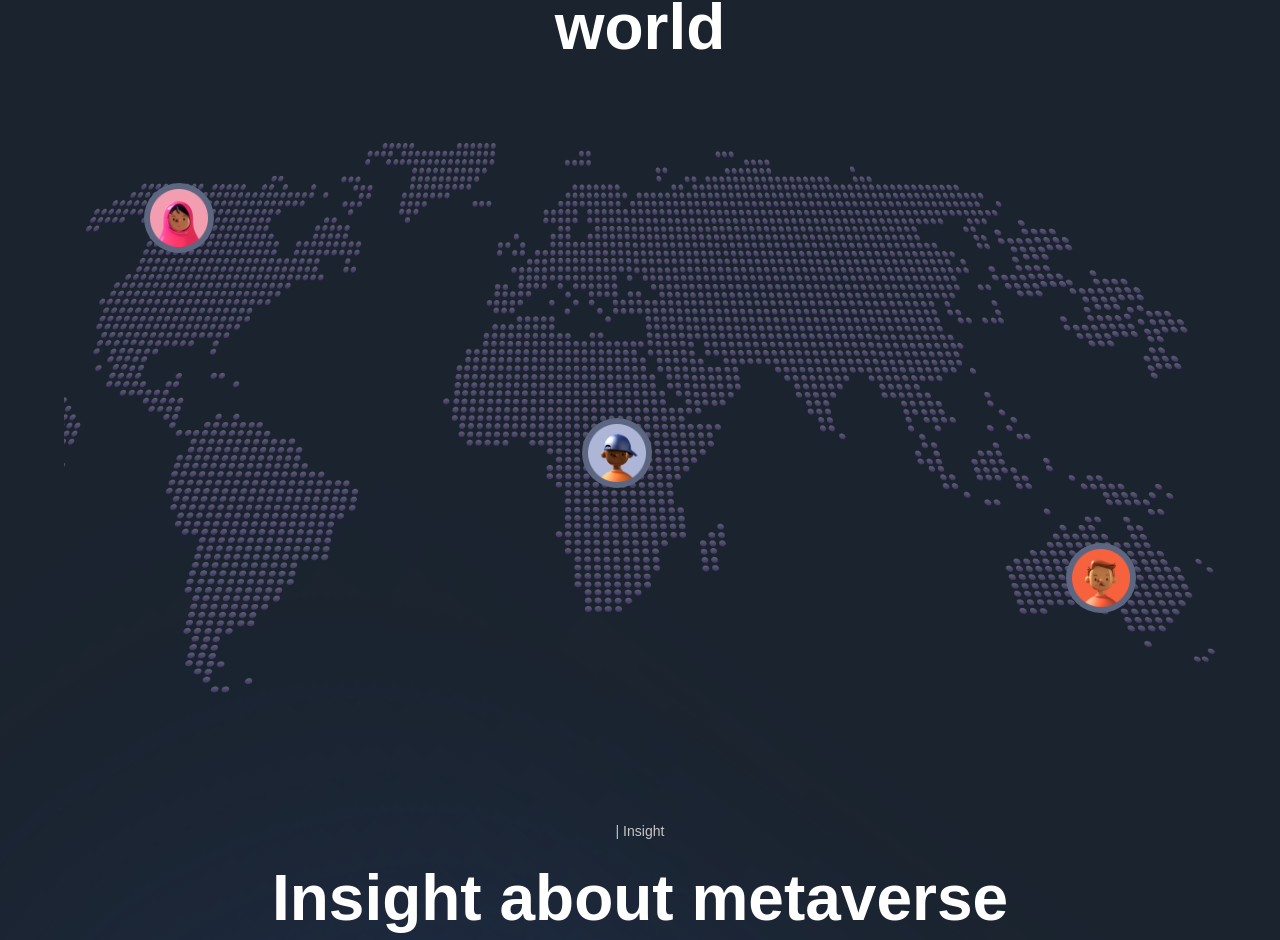
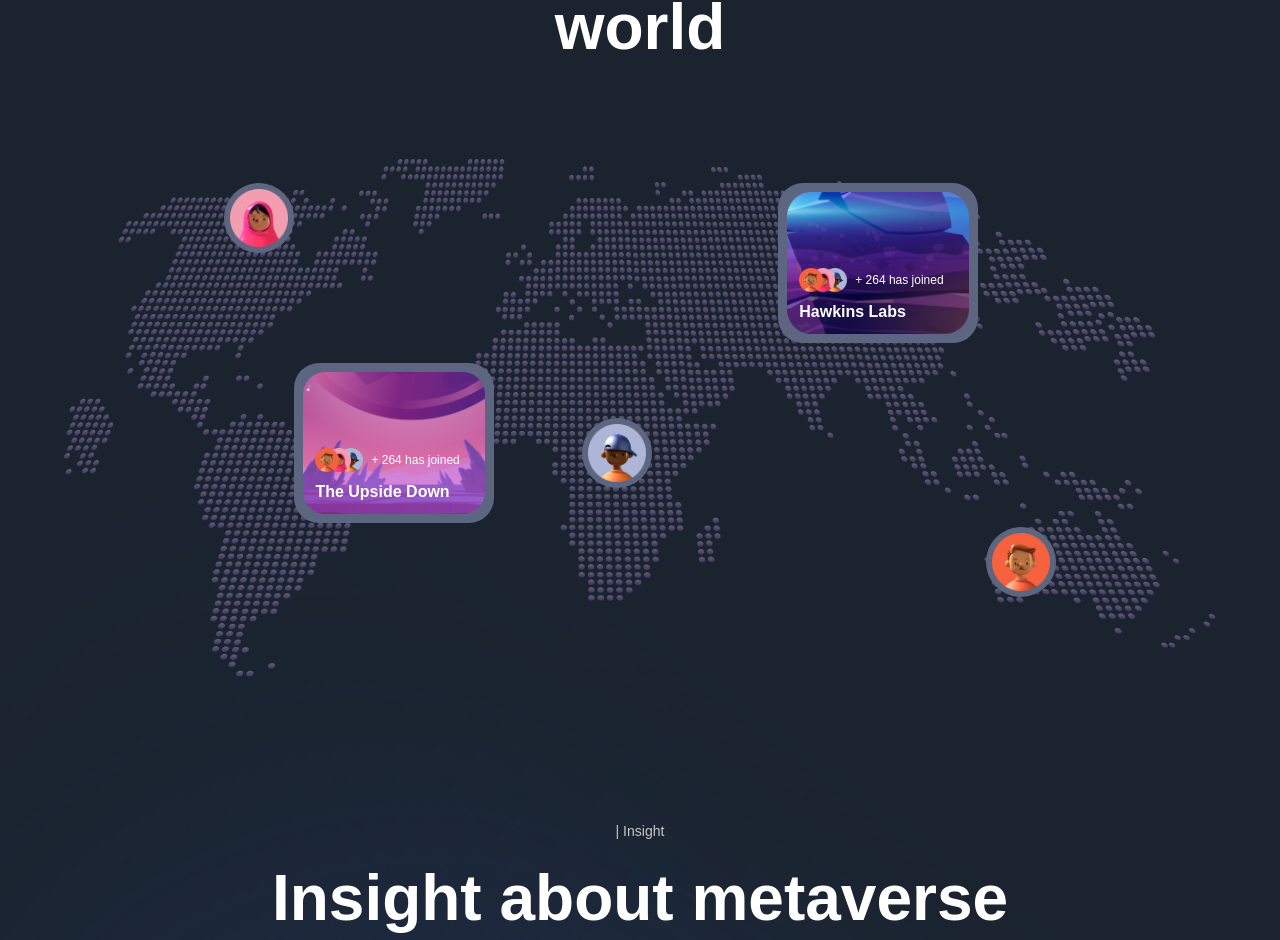
Before and after one commit to imadeddineF/Metaverse-app, a Next.js app: page / in a window 1280 px wide. Shown: the part 4333-5273 px from the top of the page. Built offline with nearby package versions, Linux system fonts and the light colour scheme; a web font is replaced by a local one.

Commit message:
fix some bugs

```diff
--- a/sections/World.jsx
+++ b/sections/World.jsx
@@ -23,15 +23,81 @@ const World = () => (
         variants={fadeIn('up', 'tween', 0.3, 1)}
         className="relative mt-[68px] flex w-full h-[550px]"
       >
-        <img src="/map.png" alt="map" className="object-cover w-full h-full" />
-        <div className="absolute bottom-20 right-20 w-[70px] h-[70px] p-[6px] rounded-full bg-[#5d6680]">
+        {/* the big map */}
+        <img
+          src="/map.png"
+          alt="map"
+          className="object-contain w-full h-full"
+        />
+
+        <div className="absolute lg:bottom-24 lg:right-40 md:bottom-40 md:right-14 w-[70px] h-[70px] p-[6px] rounded-full bg-[#5d6680] md:block hidden">
           <img src="people-01.png" alt="people" className="w-full h-full" />
         </div>
-        <div className="absolute top-10 left-20 w-[70px] h-[70px] p-[6px] rounded-full bg-[#5d6680]">
+        <div className="absolute lg:top-10 lg:left-40 md:top-36 md:left-16 w-[70px] h-[70px] p-[6px] rounded-full bg-[#5d6680] md:block hidden">
           <img src="people-02.png" alt="people" className="w-full h-full" />
         </div>
-        <div className="absolute top-1/2 left-[45%] w-[70px] h-[70px] p-[6px] rounded-full bg-[#5d6680]">
+        <div className="absolute lg:top-1/2 lg:left-[45%] md:top-[45%] md:left-[43%] w-[70px] h-[70px] p-[6px] rounded-full bg-[#5d6680] md:block hidden">
           <img src="people-03.png" alt="people" className="w-full h-full" />
+        </div>
+        <div className="absolute top-10 left-[62%] w-[200px] h-[160px] p-[9px] rounded-[25px] bg-[#5d6680] lg:block hidden">
+          <img
+            src="mapCard1.png"
+            alt="people"
+            className="relative w-full h-full"
+          />
+          <div className="absolute top-[85px] px-3">
+            <div className="flex items-center justify-center gap-2">
+              <div className="flex">
+                <img
+                  src="people-01.png"
+                  alt="people"
+                  className="w-[24px] h-[24px] z-20"
+                />
+                <img
+                  src="people-02.png"
+                  alt="people"
+                  className="w-[24px] h-[24px] -ml-3 z-10"
+                />
+                <img
+                  src="people-03.png"
+                  alt="people"
+                  className="w-[24px] h-[24px] -ml-3"
+                />
+              </div>
+              <p className="text-white text-[12px]">+ 264 has joined</p>
+            </div>
+            <h4 className="text-white mt-[8px] font-bold">Hawkins Labs</h4>
+          </div>
+        </div>
+        <div className="absolute top-[40%] left-[20%] w-[200px] h-[160px] p-[9px] rounded-[25px] bg-[#5d6680] lg:block hidden">
+          <img
+            src="mapCard2.png"
+            alt="people"
+            className="relative w-full h-full"
+          />
+          <div className="absolute top-[85px] px-3">
+            <div className="flex items-center justify-center gap-2">
+              <div className="flex">
+                <img
+                  src="people-01.png"
+                  alt="people"
+                  className="w-[24px] h-[24px] z-20"
+                />
+                <img
+                  src="people-02.png"
+                  alt="people"
+                  className="w-[24px] h-[24px] -ml-3 z-10"
+                />
+                <img
+                  src="people-03.png"
+                  alt="people"
+                  className="w-[24px] h-[24px] -ml-3"
+                />
+              </div>
+              <p className="text-white text-[12px]">+ 264 has joined</p>
+            </div>
+            <h4 className="text-white mt-[8px] font-bold">The Upside Down</h4>
+          </div>
         </div>
       </motion.div>
     </motion.div>
```
Also changed, not shown: public/mapCard2.png (renamed from public/Mask Group2.png).
